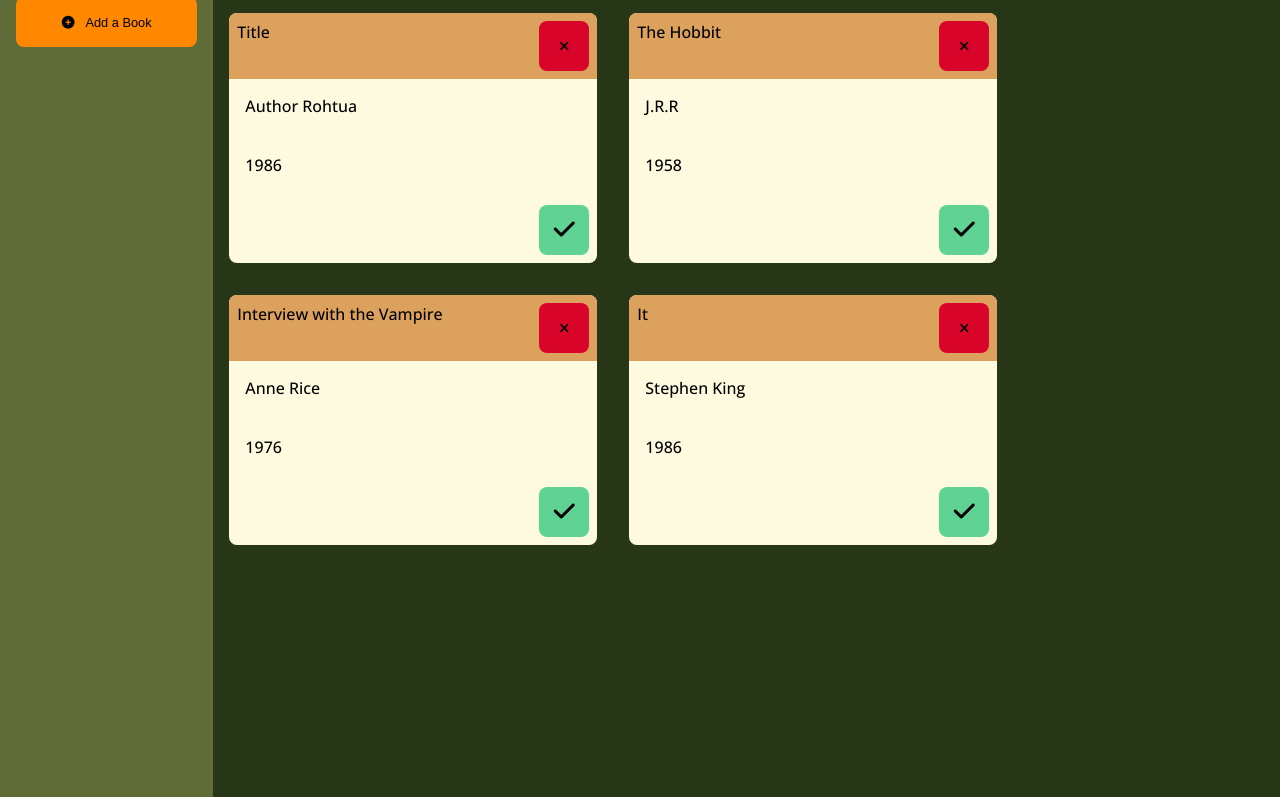
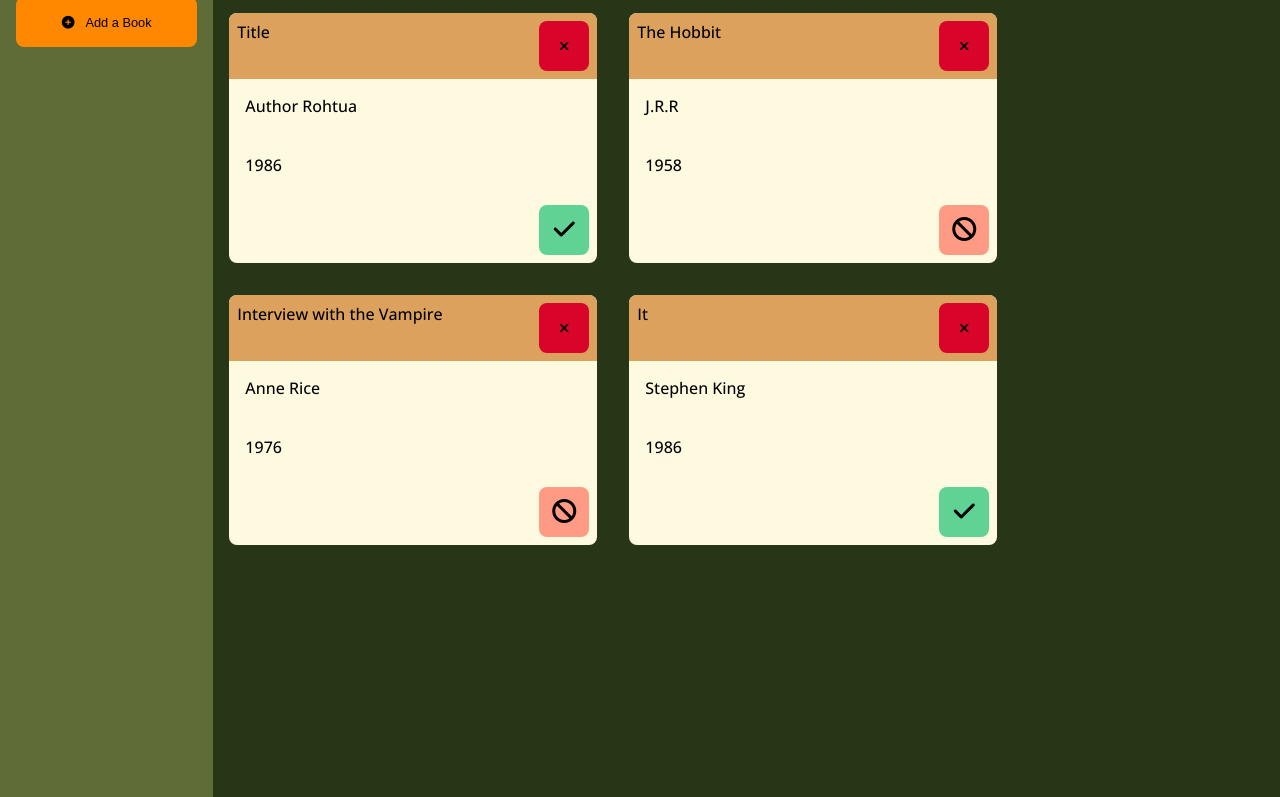
Before and after one commit to ryleedwards/odin-library, a plain HTML site: page index.html in a window 1280 px wide. Shown: the part 84-881 px from the top of the page. Drawn offline with nearby package versions, Linux system fonts and the light colour scheme.

Commit message:
Add logic for unread button functionality

```diff
--- a/app.js
+++ b/app.js
@@ -47,6 +47,9 @@ function btnHandler(btnClass) {
     case "boolRead":
       console.log("boolRead btn hit");
       break;
+    case "add":
+      console.log("add btn hit");
+      break;
   }
 }
 
@@ -66,6 +69,7 @@ function createBookElement(book) {
   const pYear = document.createElement("p");
   const btnRead = document.createElement("button");
   const iCheck = document.createElement("i");
+  const iUnread = document.createElement("i");
   /* Assign classes to elements */
   divBook.classList += "book";
   pTitle.classList += "title";
@@ -75,17 +79,23 @@ function createBookElement(book) {
   pYear.classList += "year";
   btnRead.classList += "btn boolRead";
   iCheck.classList += "fa-solid fa-check";
+  iUnread.classList += "fa-solid fa-ban";
   /* Populate element text with book details */
   pTitle.innerText = book.title;
   pAuthor.innerText = book.author;
   pYear.innerText = book.year;
-  //placeholder for btnRead logic.
+
+  if (book.boolRead) btnRead.appendChild(iCheck);
+  else {
+    btnRead.appendChild(iUnread);
+    btnRead.classList += " unread";
+  }
+
   divBook.appendChild(pTitle);
   btnRemove.appendChild(iXMark);
   divBook.appendChild(btnRemove);
   divBook.appendChild(pAuthor);
   divBook.appendChild(pYear);
-  btnRead.appendChild(iCheck);
   divBook.appendChild(btnRead);
   /* Final append of book into display */
   bookDisplay.appendChild(divBook);
--- a/style.css
+++ b/style.css
@@ -177,8 +177,16 @@ main {
   font-size: 1.5rem;
 }
 
+.btn.boolRead.unread {
+  background-color: var(--light-red);
+}
+
 .btn.boolRead:hover {
   background-color: var(--green-press);
+  font-size: 1.75rem;
+}
+.btn.boolRead.unread:hover {
+  background-color: var(--red-press);
   font-size: 1.75rem;
 }
 
```
